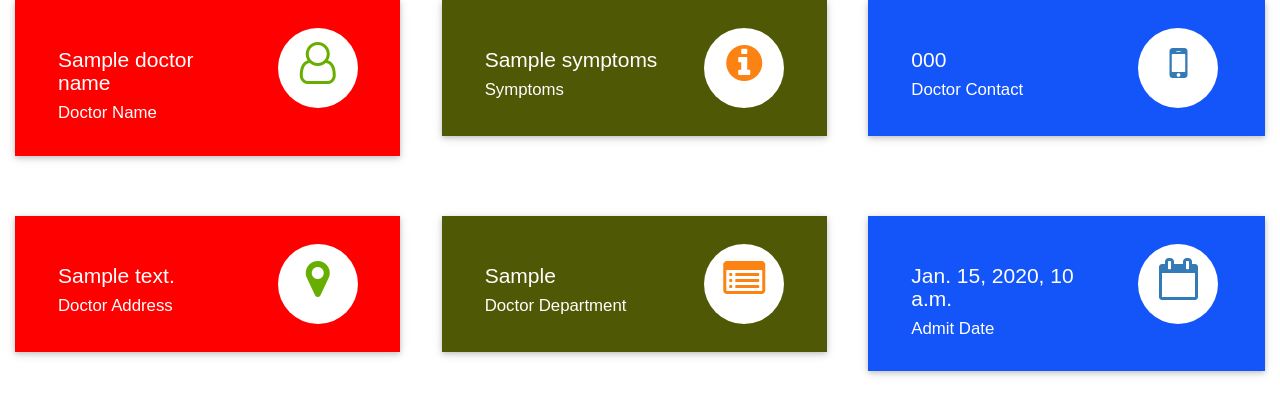
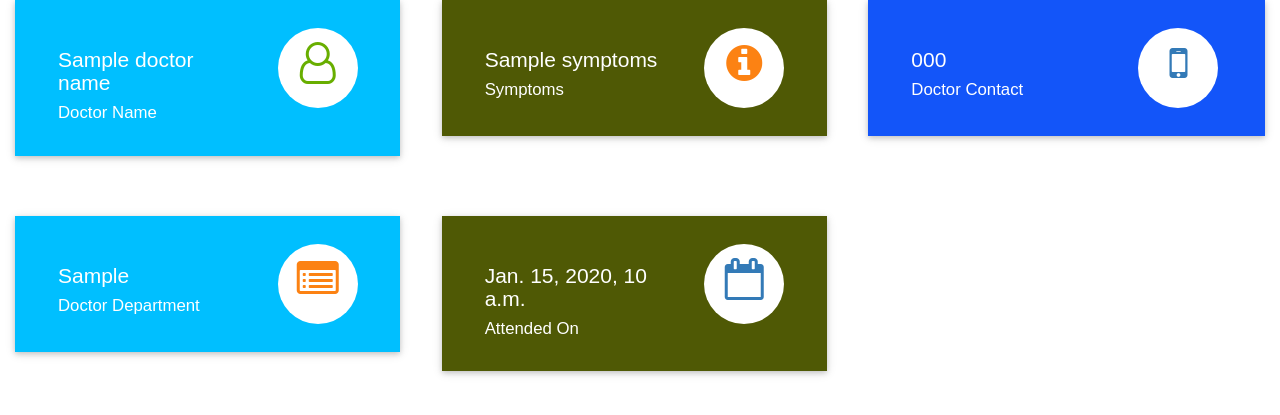
Before and after one commit to Diwakar38/UniHealth-2.0, a Django app: template templates/hospital/patient_dashboard_cards.html in a window 1280 px wide. Shown: the top 415 px of the page. Run offline with Django 3.2, Linux system fonts and the light colour scheme; the template is opened without the code that fills it: most values are stand-ins (such as "Sample title", 1, 10 or a date in 2020); some libraries are stand-ins or nearby versions.

Commit message:
Patients done

```diff
--- a/templates/hospital/patient_dashboard_cards.html
+++ b/templates/hospital/patient_dashboard_cards.html
@@ -31,7 +31,7 @@
     }
 
     .market-update-block.clr-block-1 {
-      background: #ff0000;
+      background: #00bfff;
       margin-right: 0.8em;
       box-shadow: 0 2px 5px 0 rgba(0, 0, 0, 0.16), 0 2px 10px 0 rgba(0, 0, 0, 0.12);
       transition: 0.5s all;
@@ -188,18 +188,6 @@
     <div class="col-md-4 market-update-gd">
       <div class="market-update-block clr-block-1">
         <div class="col-md-8 market-update-left">
-          <h3>{{doctorAddress}}</h3>
-          <h4>Doctor Address</h4>
-        </div>
-        <div class="col-md-4 market-update-right">
-          <i class="fa fa-map-marker"> </i>
-        </div>
-        <div class="clearfix"> </div>
-      </div>
-    </div>
-    <div class="col-md-4 market-update-gd">
-      <div class="market-update-block clr-block-2">
-        <div class="col-md-8 market-update-left">
           <h3>{{doctorDepartment}}</h3>
           <h4>Doctor Department</h4>
         </div>
@@ -210,10 +198,10 @@
       </div>
     </div>
     <div class="col-md-4 market-update-gd">
-      <div class="market-update-block clr-block-3">
+      <div class="market-update-block clr-block-2">
         <div class="col-md-8 market-update-left">
           <h3>{{admitDate}}</h3>
-          <h4>Admit Date</h4>
+          <h4>Attended On</h4>
         </div>
         <div class="col-md-4 market-update-right">
           <i class="fa fa-calendar-o" aria-hidden="true"></i>
--- a/templates/hospital/patient_view_appointment.html
+++ b/templates/hospital/patient_view_appointment.html
@@ -48,6 +48,4 @@
     </table>
   </div>
 </div>
-
-
 {% endblock content %}
--- a/templates/hospital/patientclick.html
+++ b/templates/hospital/patientclick.html
@@ -12,7 +12,7 @@
   <hr class="my-4">
 
   <p class="lead">
-    <a class="btn btn-danger btn-lg" href="/patientsignup" role="button">Register Your Account</a>
+    <a class="btn btn-danger btn-lg" href="/patientsignup" role="button">Register Yourself</a>
     <a class="btn btn-success btn-lg" href="/patientlogin" role="button">Login</a>
   </p>
 </div>
```
Also changed, not shown: templates/hospital/patient_appointment.html (+12 -0 lines), templates/hospital/patient_base.html (+0 -61 lines), templates/hospital/patientlogin.html (+2 -5 lines), templates/hospital/patientsignup.html (+9 -0 lines), db.sqlite3, templates/hospital/patient_wait_for_approval.html (line endings or trailing spaces).
